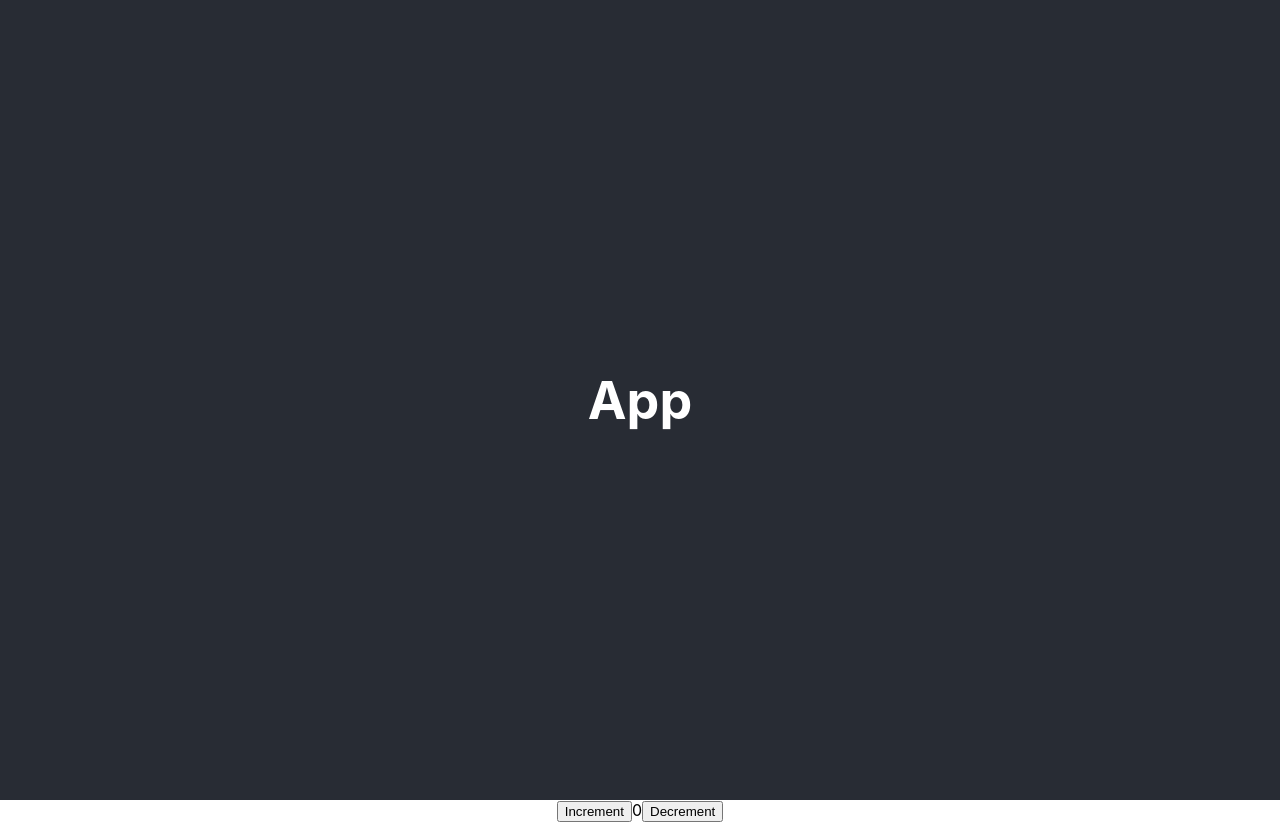
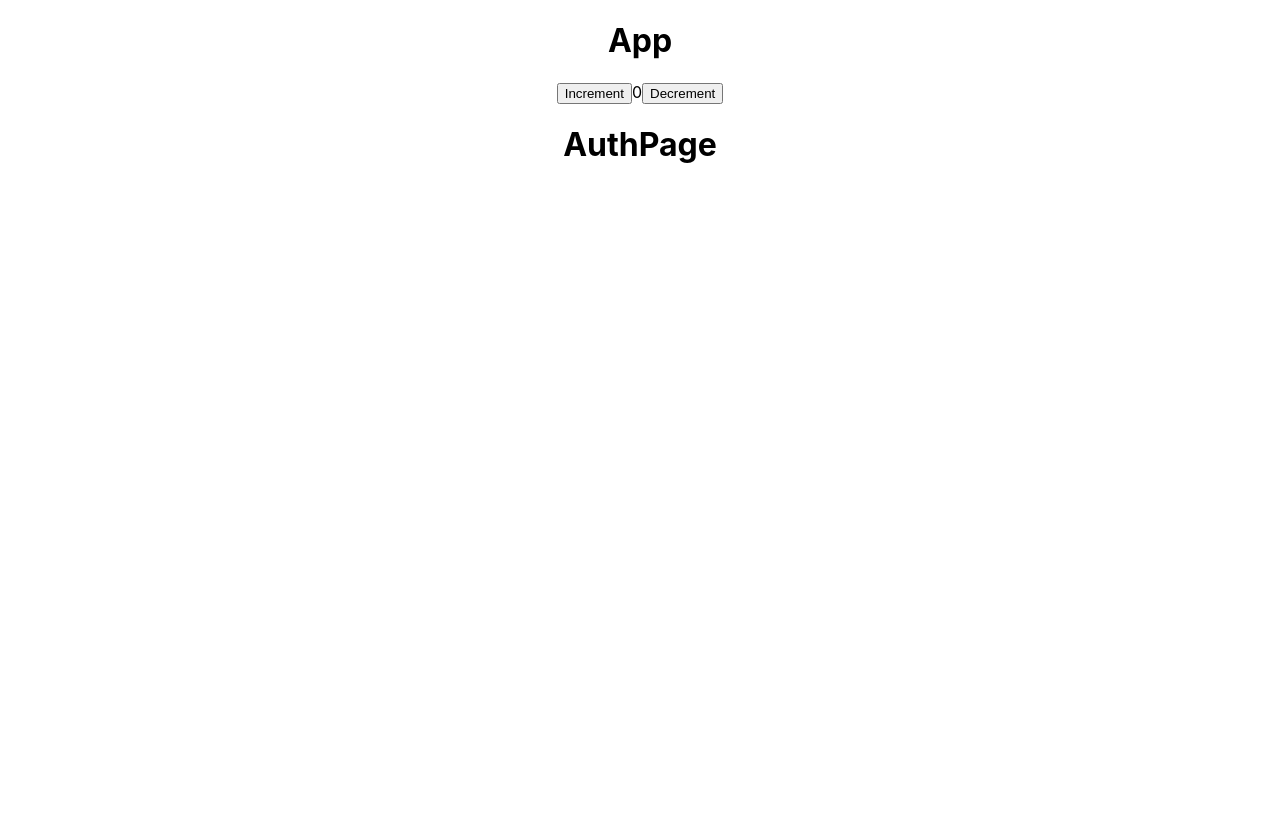
Before and after one commit to kenneychan/react-movie, a React (Create React App) app: page / in a window 1280 px wide. After the commit the page ends 800 px from the top, so only its background shows below. Built offline with nearby package versions, Linux system fonts and the light colour scheme.

Commit message:
add user

```diff
--- a/src/pages/App/App.jsx
+++ b/src/pages/App/App.jsx
@@ -1,13 +1,21 @@
 import "./App.css";
 import Counter from "../../components/Counter.js";
+import { useSelector } from "react-redux";
+import AuthPage from "../AuthPage/AuthPage";
+import NewOrderPage from "../NewOrderPage/NewOrderPage";
 
 function App() {
+  const user = useSelector((state) => state.user.user);
+
   return (
     <main className="App">
-      <header className="App-header">
-        <h1>App</h1>
-      </header>
+      <h1>App</h1>
       <Counter />
+      { user ?
+        <NewOrderPage />
+        :
+        <AuthPage />
+      }
     </main>
   );
 }
--- /dev/null
+++ b/src/pages/AuthPage/AuthPage.jsx
@@ -0,0 +1,9 @@
+import "./AuthPage.css";
+
+export default function AuthPage() {
+  return (
+    <main className="AuthPage">
+      <h1>AuthPage</h1>
+    </main>
+  );
+}
--- /dev/null
+++ b/src/pages/NewOrderPage/NewOrderPage.jsx
@@ -0,0 +1,9 @@
+import "./NewOrderPage.css";
+
+export default function NewOrderPage() {
+  return (
+    <main className="NewOrderPage">
+      <h1>NewOrderPage</h1>
+    </main>
+  );
+}
--- a/src/redux/store.js
+++ b/src/redux/store.js
@@ -1,8 +1,10 @@
 import { configureStore } from "@reduxjs/toolkit";
 import counterReducer from "./counterSlice";
+import useReducer from "./userSlice";
 
 export default configureStore({
   reducer: {
     counter: counterReducer,
+    user: useReducer,
   },
 });
--- /dev/null
+++ b/src/redux/userSlice.js
@@ -0,0 +1,18 @@
+import { createSlice } from "@reduxjs/toolkit";
+
+export const userSlice = createSlice({
+  name: "user",
+  initialState: {
+    user: null,
+  },
+  reducers: {
+    setUser: (state, action) => {
+      state.user = action.payload;
+    },
+  },
+});
+
+// Action creators are generated for each case reducer function
+export const { setUser } = userSlice.actions;
+
+export default userSlice.reducer;
```
Also changed, not shown: src/pages/OrderHistoryPage/OrderHistoryPage.jsx (added, +9 -0 lines), src/pages/AuthPage/AuthPage.css (added), src/pages/NewOrderPage/NewOrderPage.css (added), src/pages/OrderHistoryPage/OrderHistoryPage.css (added).
